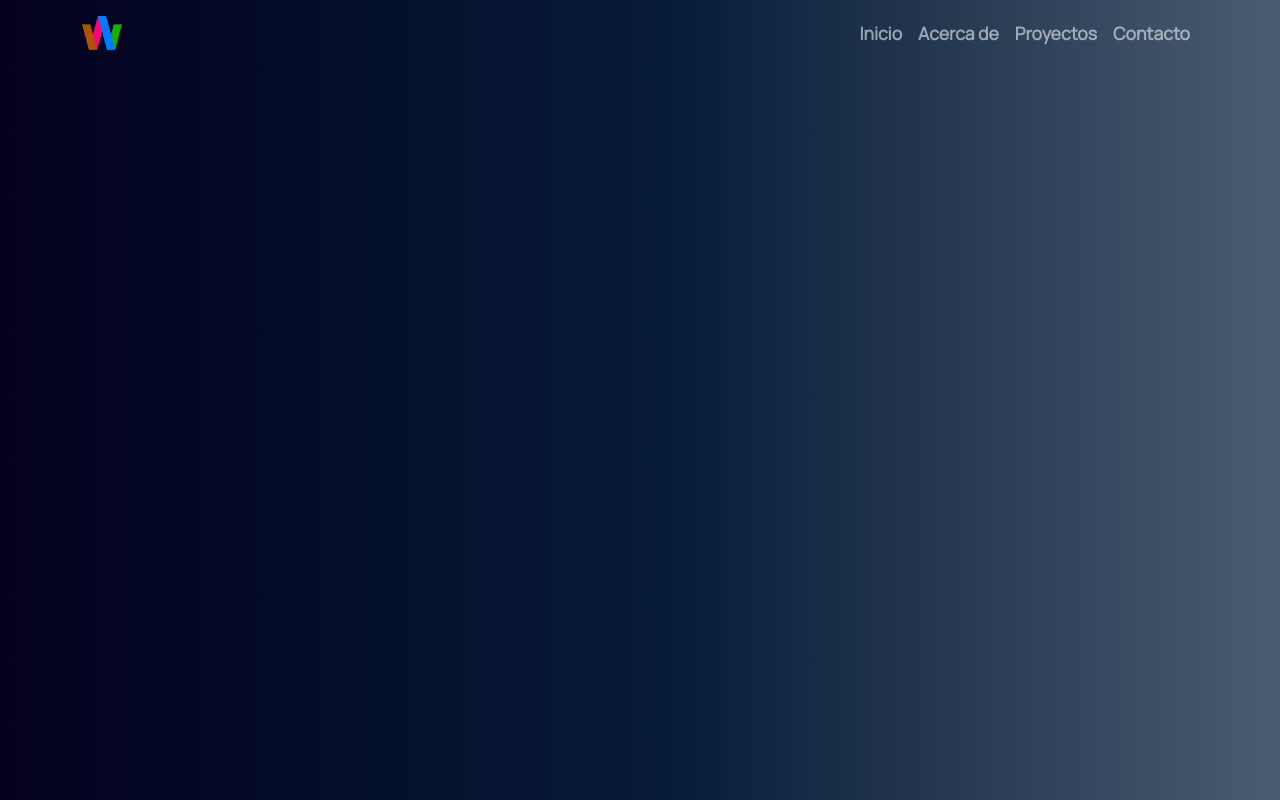
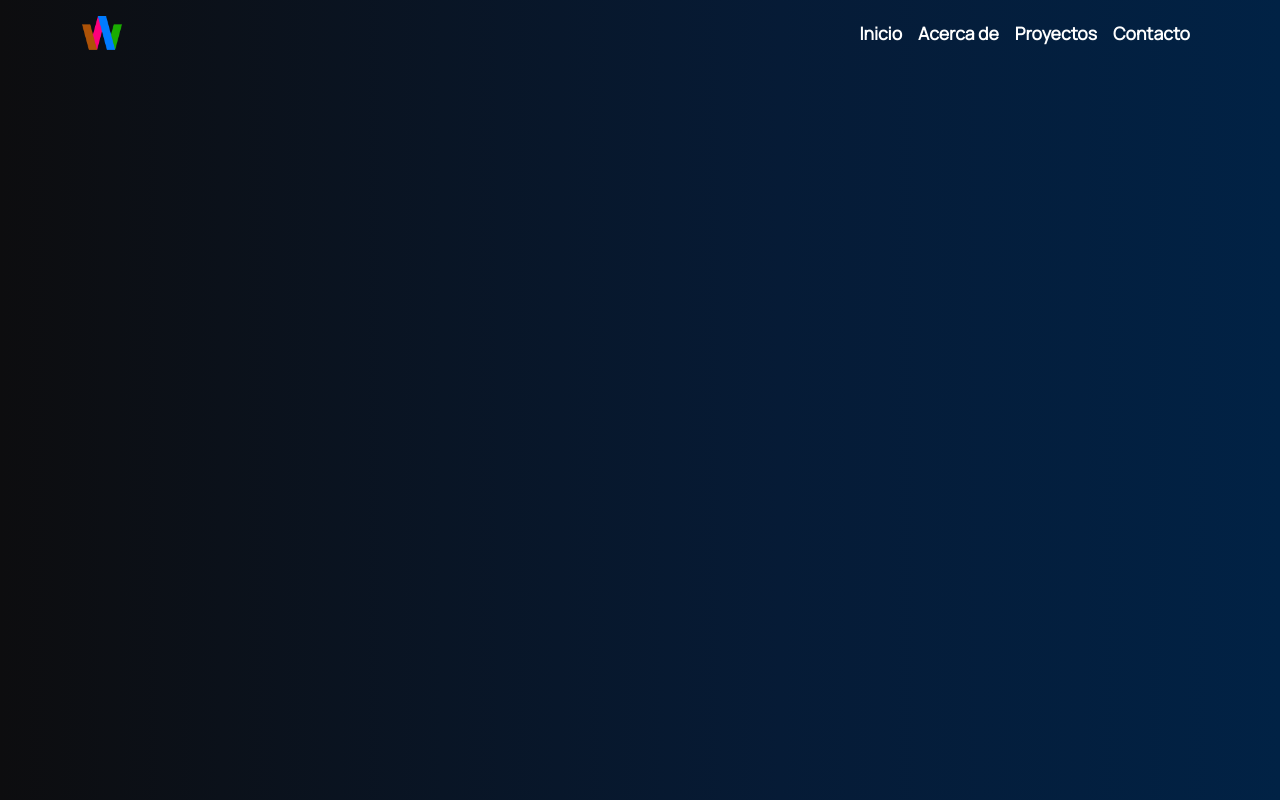
Before and after one commit to WalterPretz/sitio.web.app, a plain HTML site: page index.html in a window 1280 px wide. Drawn offline with nearby package versions, Linux system fonts and the light colour scheme.

Commit message:
Agregando efectos e iconos

```diff
--- a/index.html
+++ b/index.html
@@ -11,21 +11,22 @@
     <link rel="preconnect" href="https://fonts.gstatic.com" crossorigin>
     <link href="https://fonts.googleapis.com/css2?family=Manrope&display=swap" rel="stylesheet">
     <link href="https://cdn.jsdelivr.net/npm/bootstrap@5.0.2/dist/css/bootstrap.min.css" rel="stylesheet" integrity="sha384-EVSTQN3/azprG1Anm3QDgpJLIm9Nao0Yz1ztcQTwFspd3yD65VohhpuuCOmLASjC" crossorigin="anonymous">
+    <link rel="stylesheet" href="https://cdnjs.cloudflare.com/ajax/libs/font-awesome/6.2.1/css/all.min.css">
 </head>
 <body>
     <header>
         <nav class="navbar navbar-expand-md navbar-dark cla">
             <div class="container">
-            <a class="navbar-brand" href="#"><img src="./favicon.ico" alt="logo" width="40"></a>
+            <a class="navbar-brand" href="/"><img src="./favicon.ico" alt="logo" width="40"></a>
             <button class="navbar-toggler" type="button" data-bs-toggle="collapse" data-bs-target="#navbarNavAltMarkup" aria-controls="navbarNavAltMarkup" aria-expanded="false" aria-label="Toggle navigation">
                 <span class="navbar-toggler-icon"></span>
             </button>
             <div class="collapse navbar-collapse justify-content-end" id="navbarNavAltMarkup">
                 <div class="navbar-nav">
-                <a class="nav-link" href="#">Inicio</a>
-                <a class="nav-link" href="#">Acerca de</a>
-                <a class="nav-link" href="#">Proyectos</a>
-                <a class="nav-link" href="#" >Contacto</a>
+                    <a class="nav-link" id="inicio" href="#">Inicio</a>
+                    <a class="nav-link" id="acerca" href="#">Acerca de</a>
+                    <a class="nav-link" id="proyectos" href="#">Proyectos</a>
+                    <a class="nav-link" id="contacto" href="#">Contacto</a>
                 </div>
             </div>
             </div>
--- a/resources/css/styles.css
+++ b/resources/css/styles.css
@@ -1,20 +1,24 @@
 body{
-    background: rgb(3,1,30);
-    background: linear-gradient(90deg, rgba(3,1,30,1) 0%, rgba(6,27,54,1) 52%, rgba(73,92,113,1) 100%);
+    background: rgb(13,13,15);
+    background: linear-gradient(90deg, rgba(13,13,15,1) 0%, rgba(6,27,54,1) 61%, rgba(1,34,69,1) 100%);
 }
 
 nav{
     background: rgba(0,0,0,0);
     font-family: 'Manrope', sans-serif;
 }
+#inicio, #acerca, #proyectos, #contacto{
+    color: #ffffff;
+}
 
 a.nav-link{
     font-size: 1.10rem;
-    color: white;
     font-weight: bold;
 }
+
 a.nav-link:hover{
-    color: white;
+    background-color: #e5e5e53b;
+    font-size: 1.12rem;;
 }
 
 @media screen and (max-width: 767px) {
```
